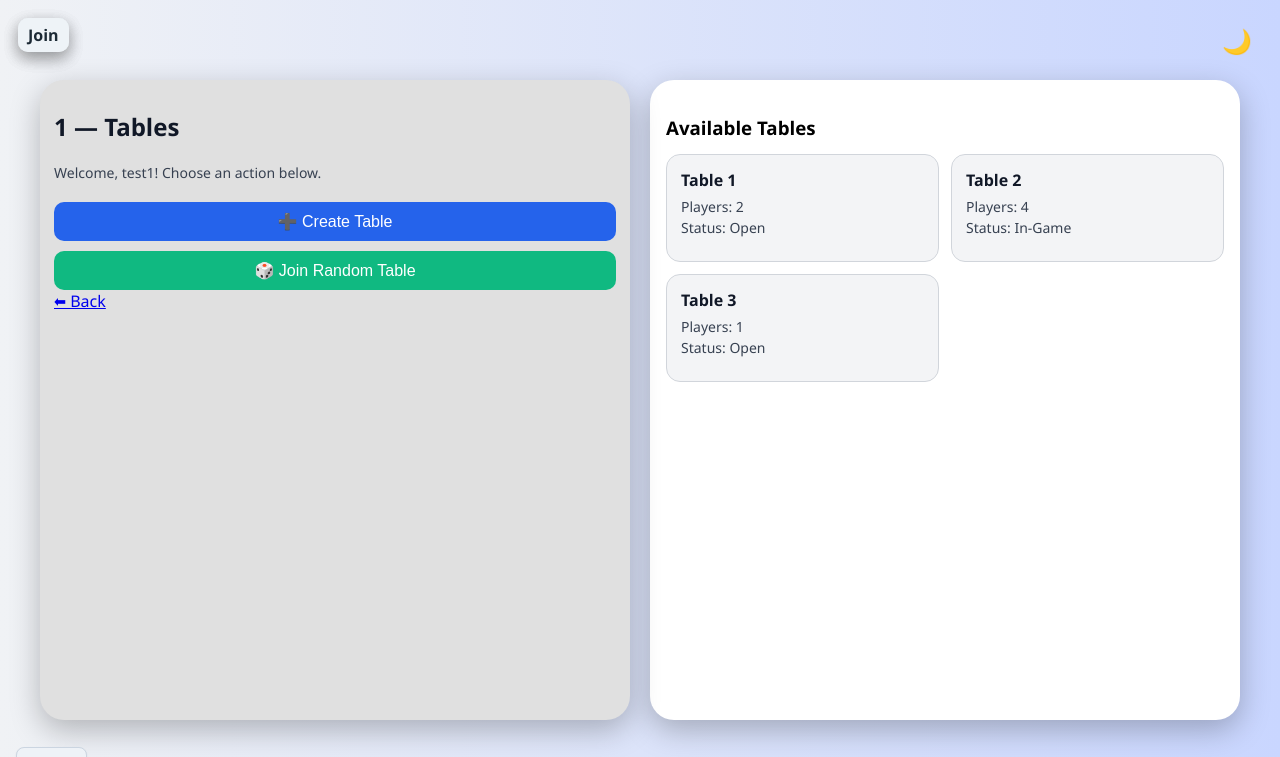
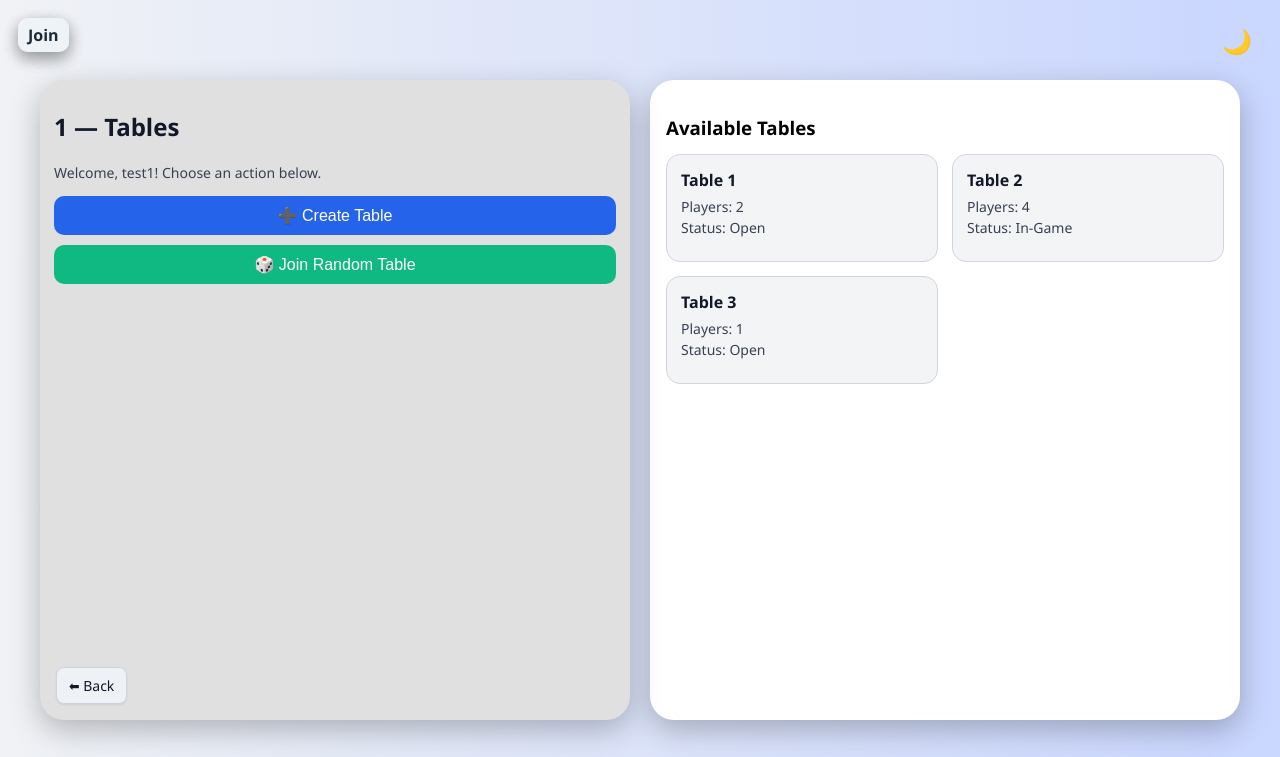
Before and after one commit to jim-kask/project-xeri, a Flask app: page /game/1/tables in a window 1280 px wide. Shown: the top 757 px of the page. Run offline with Flask 3, Linux system fonts and the light colour scheme; a user stored in the database is signed in.

Commit message:
ui(tables): keep single bottom-left Back inside panel; remove stray buttons

```diff
--- a/templates/tables.html
+++ b/templates/tables.html
@@ -3,22 +3,17 @@
 {% block title %}{{ room }} — Tables{% endblock %}
 
 {% block content %}
-
 <style>
-  /* Card styling that adapts to theme */
+  /* Adaptive cards (light/dark) */
   .tables-card { border-radius:14px; padding:14px; border:1px solid; }
   body.dark-mode .tables-card { background:#111827; color:#e5e7eb; border-color:#2b2f36; }
   body:not(.dark-mode) .tables-card { background:#f3f4f6; color:#111827; border-color:#d1d5db; }
-
-  /* Meta rows: clearer in light mode, softer in dark */
   .tables-card .meta { font-size:14px; margin-top:2px; }
   body.dark-mode .tables-card .meta { color:#cbd5e1; }
   body:not(.dark-mode) .tables-card .meta { color:#374151; }
 
-  /* Left panel layout so Back can stick to bottom-left */
+  /* Left panel layout + bottom-left Back button */
   .tables-aside { position:relative; padding-bottom:72px; }
-
-  /* Minimal rectangular Back button pinned bottom-left */
   .back-btn {
     position:absolute; left:16px; bottom:16px;
     display:inline-flex; align-items:center; gap:6px;
@@ -28,7 +23,7 @@
   body.dark-mode .back-btn { background:#0b1220; color:#e5e7eb; border-color:#2b2f36; }
   body:not(.dark-mode) .back-btn { background:#eef2f7; color:#111827; border-color:#cbd5e1; }
 
-  /* Left-panel title/subtitle contrast for dark mode */
+  /* Left panel text contrast */
   .tables-title { margin-top:16px; }
   .tables-subtitle { margin:6px 0 14px 0; font-size:14px; }
   body.dark-mode .tables-title { color:#e5e7eb; }
@@ -37,19 +32,14 @@
   body:not(.dark-mode) .tables-subtitle { color:#374151; }
 </style>
 
-
-
 <div class="main-grid">
-  <!-- Left panel -->
+  <!-- LEFT PANEL -->
   <aside class="game-panel tables-aside">
-
-
     <h2 class="tables-title">{{ room }} — Tables</h2>
     <p class="tables-subtitle">Welcome, {{ username }}! Choose an action below.</p>
 
-
     <!-- Action buttons -->
-    <div style="display:flex;flex-direction:column;gap:10px;margin-top:20px;">
+    <div style="display:flex;flex-direction:column;gap:10px;margin-top:10px;">
       <button onclick="createTable()"
               style="padding:10px;border-radius:10px;border:none;background:#2563eb;color:white;cursor:pointer;">
         ➕ Create Table
@@ -61,16 +51,14 @@
       </button>
     </div>
 
-<a href="{{ url_for('chat') }}" style="display:inline-flex;align-items:center;gap:8px;">
-  ⬅ Back
-</a>
-
+    <!-- The ONLY back button (bottom-left inside the panel) -->
+    <a href="{{ url_for('chat') }}" class="back-btn">⬅ Back</a>
   </aside>
 
-  <!-- Right panel: tables list -->
+  <!-- RIGHT PANEL -->
   <section class="chat-panel" style="padding:16px;">
     <h3 style="margin-bottom:14px;">Available Tables</h3>
-    <div id="tables-list" style="display:grid;grid-template-columns:repeat(auto-fill,minmax(220px,1fr));gap:12px;">
+    <div id="tables-list" style="display:grid;grid-template-columns:repeat(auto-fill,minmax(260px,1fr));gap:14px;">
       {% for t in tables %}
       <div class="tables-card">
         <div style="font-weight:600;margin-bottom:6px;">{{ t.name }}</div>
@@ -93,7 +81,6 @@
 function createTable() {
   alert("🛠️ Create Table feature coming soon!");
 }
-
 function joinRandomTable() {
   const tables = {{ tables|tojson }};
   const openTables = tables.filter(t => t.status === "Open");
@@ -105,7 +92,4 @@ function joinRandomTable() {
   }
 }
 </script>
-
-<a href="{{ url_for('chat') }}" class="back-btn">⬅ Back</a>
-
 {% endblock %}
```
